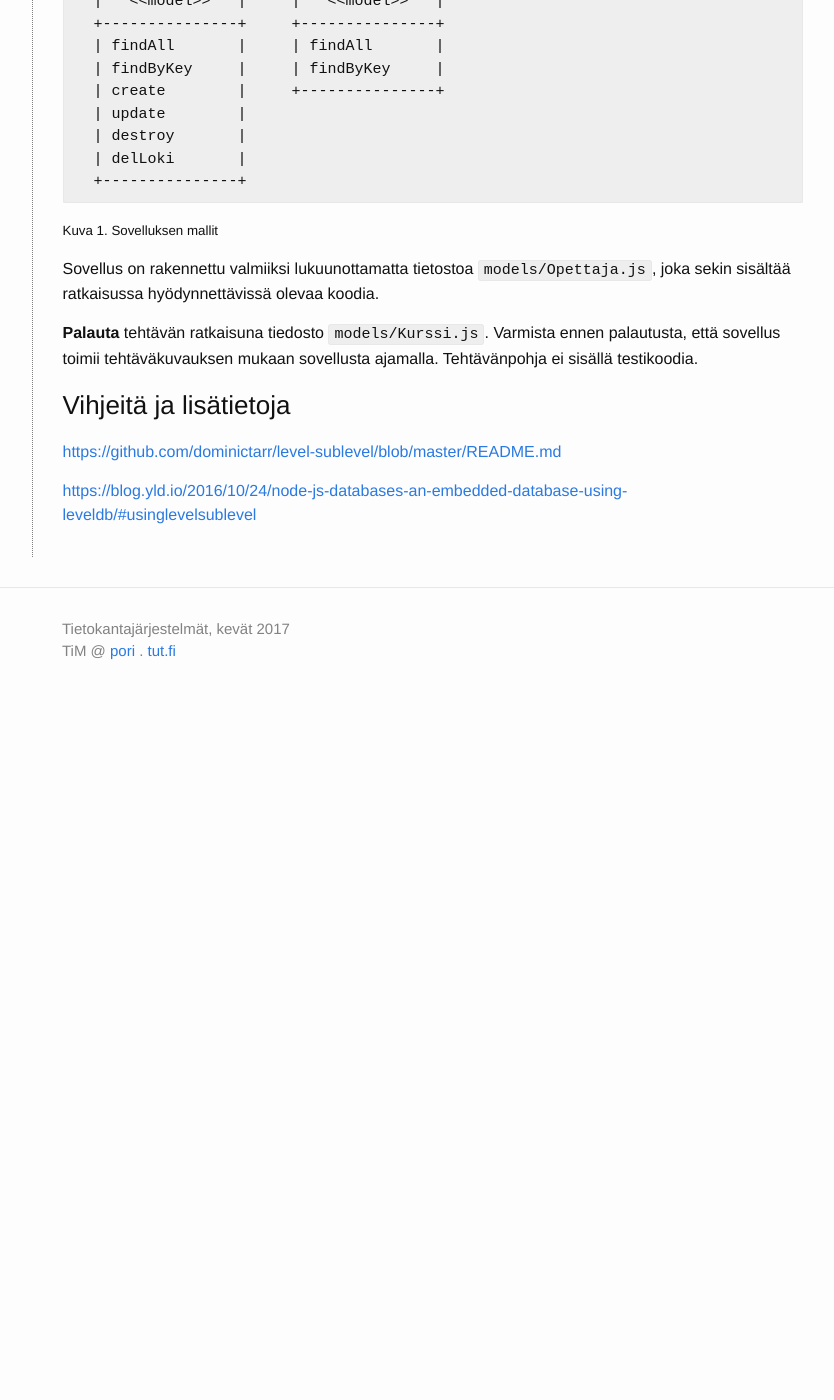
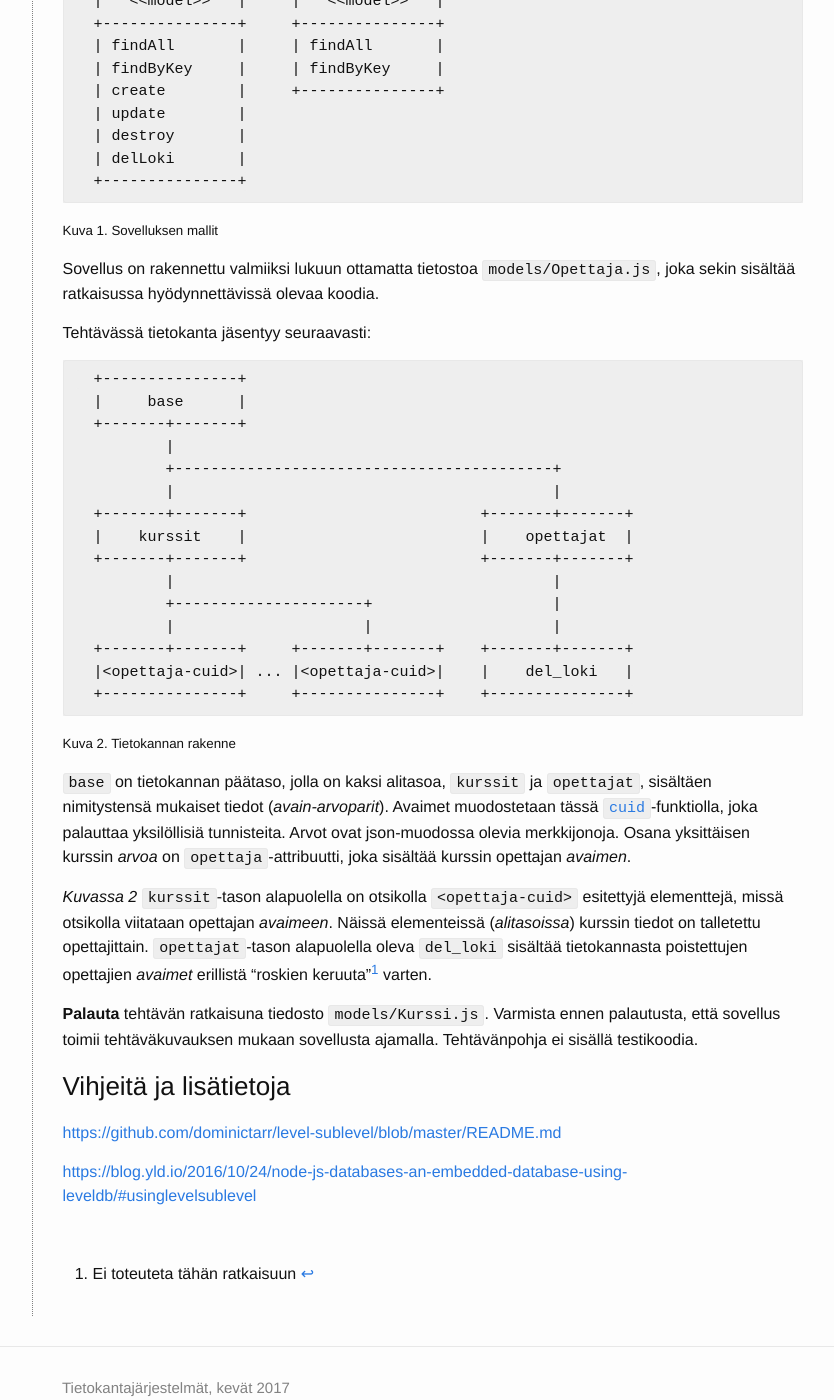
Before and after one commit to timedu/tkj2017k, a Jekyll site: the page built from docs/_osa3/tehtava33.md, in a window 1280 px wide and 1400 px high, scrolled down 550 px. Shown: the whole window, without its empty margins (208-1042 px from the left). Built offline with Jekyll 4.4.1, drawn with Linux system fonts in a browser that asks for light colours; before the commit the page ends 1273 px from its top, so only the background shows below that.

Commit message:
ex3.3 draft

```diff
--- a/docs/_osa3/tehtava33.md
+++ b/docs/_osa3/tehtava33.md
@@ -30,9 +30,36 @@ Sovellukseen liittyy loki, jota varten lähdekoodi sisältää oman näkymän, `
 <small>Kuva 1. Sovelluksen mallit</small>
 
 
-Sovellus on rakennettu valmiiksi lukuunottamatta tietostoa `models/Opettaja.js`, joka sekin sisältää ratkaisussa hyödynnettävissä olevaa koodia.
+Sovellus on rakennettu valmiiksi lukuun ottamatta tietostoa `models/Opettaja.js`, joka sekin sisältää ratkaisussa hyödynnettävissä olevaa koodia.
 
+Tehtävässä tietokanta jäsentyy seuraavasti:
 
+~~~
+  +---------------+
+  |     base      |
+  +-------+-------+
+          |
+          +------------------------------------------+
+          |                                          |
+  +-------+-------+                          +-------+-------+
+  |    kurssit    |                          |    opettajat  |
+  +-------+-------+                          +-------+-------+
+          |                                          |
+          +---------------------+                    |
+          |                     |                    |
+  +-------+-------+     +-------+-------+    +-------+-------+
+  |<opettaja-cuid>| ... |<opettaja-cuid>|    |    del_loki   |
+  +---------------+     +---------------+    +---------------+
+~~~
+<small>Kuva 2. Tietokannan rakenne</small>
+
+`base` on tietokannan päätaso, jolla on kaksi alitasoa, `kurssit` ja `opettajat`, sisältäen nimitystensä mukaiset tiedot (*avain-arvoparit*). Avaimet muodostetaan tässä [`cuid`][cuid]-funktiolla, joka palauttaa yksilöllisiä tunnisteita. Arvot ovat json-muodossa olevia merkkijonoja. Osana yksittäisen kurssin *arvoa* on `opettaja`-attribuutti, joka sisältää kurssin opettajan *avaimen*.
+
+[cuid]: https://github.com/ericelliott/cuid/blob/master/README.markdown#cuid
+
+*Kuvassa 2* `kurssit`-tason alapuolella on otsikolla `<opettaja-cuid>` esitettyjä elementtejä, missä otsikolla viitataan opettajan *avaimeen*. Näissä elementeissä (*alitasoissa*) kurssin tiedot on talletettu opettajittain. `opettajat`-tason alapuolella oleva `del_loki` sisältää tietokannasta poistettujen opettajien *avaimet* erillistä "roskien keruuta"[^1] varten.
+
+[^1]: Ei toteuteta tähän ratkaisuun
 
 **Palauta** tehtävän ratkaisuna tiedosto `models/Kurssi.js`. Varmista ennen palautusta, että sovellus toimii tehtäväkuvauksen mukaan sovellusta ajamalla. Tehtävänpohja ei sisällä testikoodia.
 
@@ -42,3 +69,5 @@ Sovellus on rakennettu valmiiksi lukuunottamatta tietostoa `models/Opettaja.js`,
 <https://github.com/dominictarr/level-sublevel/blob/master/README.md>
 
 <https://blog.yld.io/2016/10/24/node-js-databases-an-embedded-database-using-leveldb/#usinglevelsublevel>
+
+<br/>
```
Also changed, not shown: docs/_osa3/index.md (+1 -1 lines), docs/viitteet.md (+3 -2 lines).
